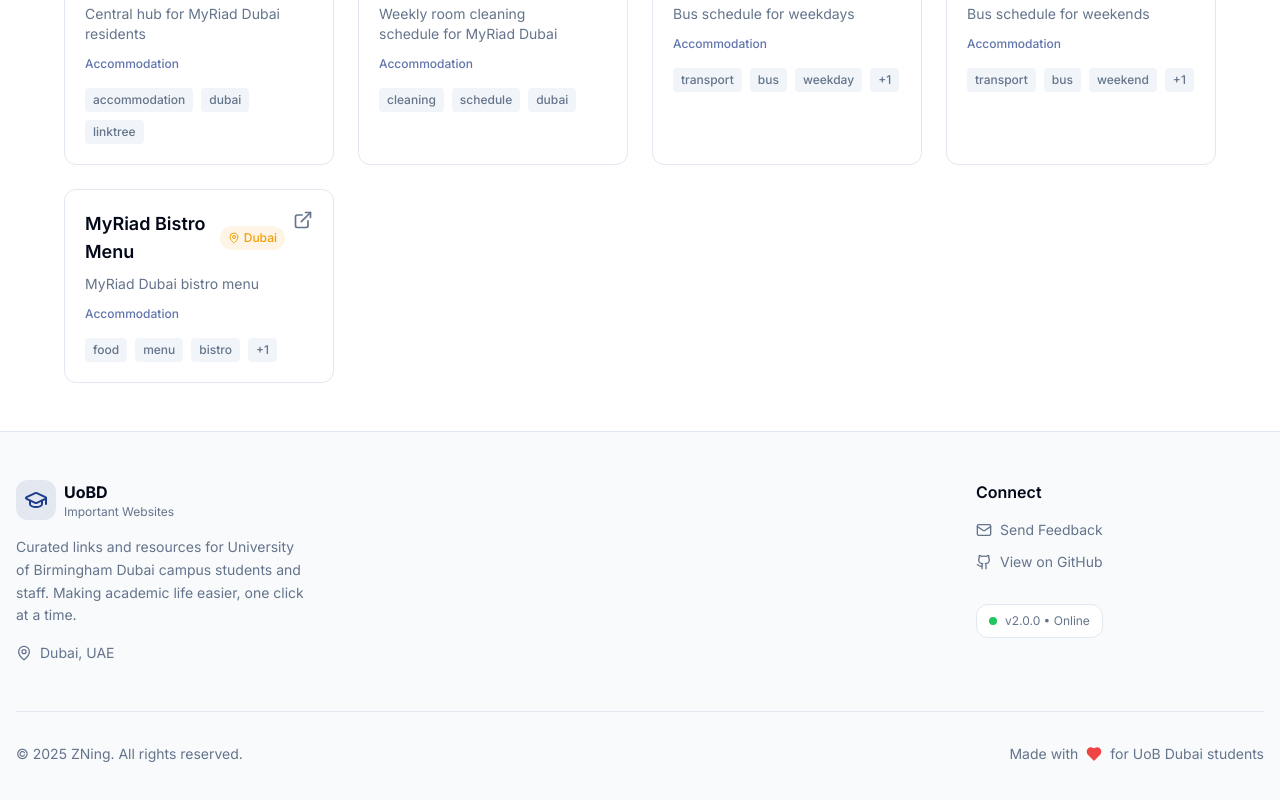
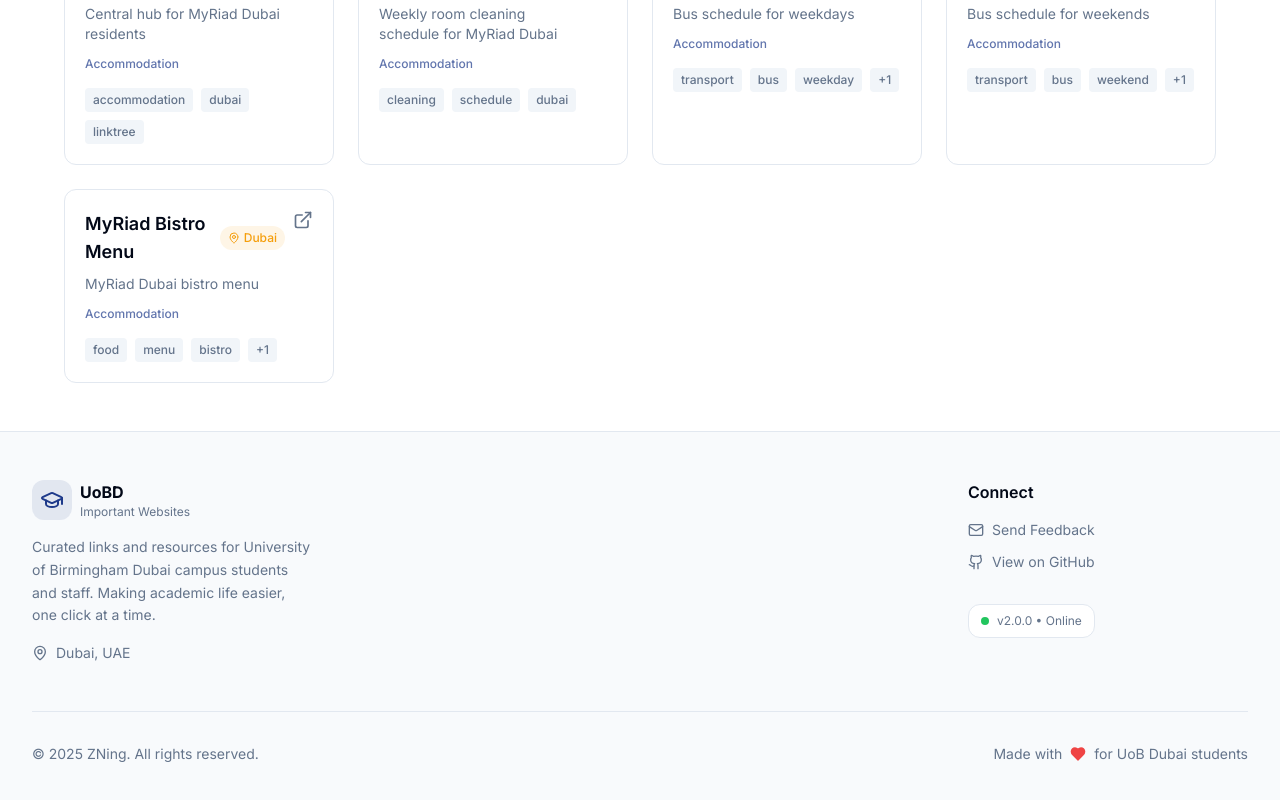
Before and after one commit to zning1994/uobd-index, a Next.js app: page / in a window 1280 px wide. Shown: the part 1772-2572 px from the top of the page. Built offline with nearby package versions, Linux system fonts and the light colour scheme.

Commit message:
refactor: adjust padding and spacing utilities in Header and Footer components for improved layout consistency

```diff
--- a/components/footer.tsx
+++ b/components/footer.tsx
@@ -32,7 +32,7 @@
 
   return (
     <footer className="bg-muted/50 border-t">
-      <div className="container mx-auto px-4 py-12">
+      <div className="container mx-auto px-4 sm:px-6 lg:px-8 py-12">
         <div className="grid grid-cols-1 md:grid-cols-4 gap-8">
           {/* Brand Section */}
           <div className="space-y-4">
--- a/components/header.tsx
+++ b/components/header.tsx
@@ -32,7 +32,7 @@
       <div className="container mx-auto px-4 sm:px-6 lg:px-8">
         <div className="flex h-16 items-center justify-between">
           {/* Logo */}
-          <Link href="/" className="flex items-center space-x-2 space-x-reverse group">
+          <Link href="/" className="flex items-center space-x-2 group">
             <motion.div
               whileHover={{ scale: 1.05 }}
               whileTap={{ scale: 0.95 }}
@@ -49,7 +49,7 @@
           </Link>
 
           {/* Desktop Navigation */}
-          <nav className="hidden md:flex items-center space-x-8 space-x-reverse">
+          <nav className="hidden md:flex items-center space-x-8">
             {navigation.map((item) => (
               <Link
                 key={item.name}
@@ -63,7 +63,7 @@
           </nav>
 
           {/* Actions */}
-          <div className="flex items-center space-x-2 space-x-reverse">
+          <div className="flex items-center space-x-2">
             {/* Search Button - Scroll to search */}
             <motion.button
               whileHover={{ scale: 1.05 }}
```
